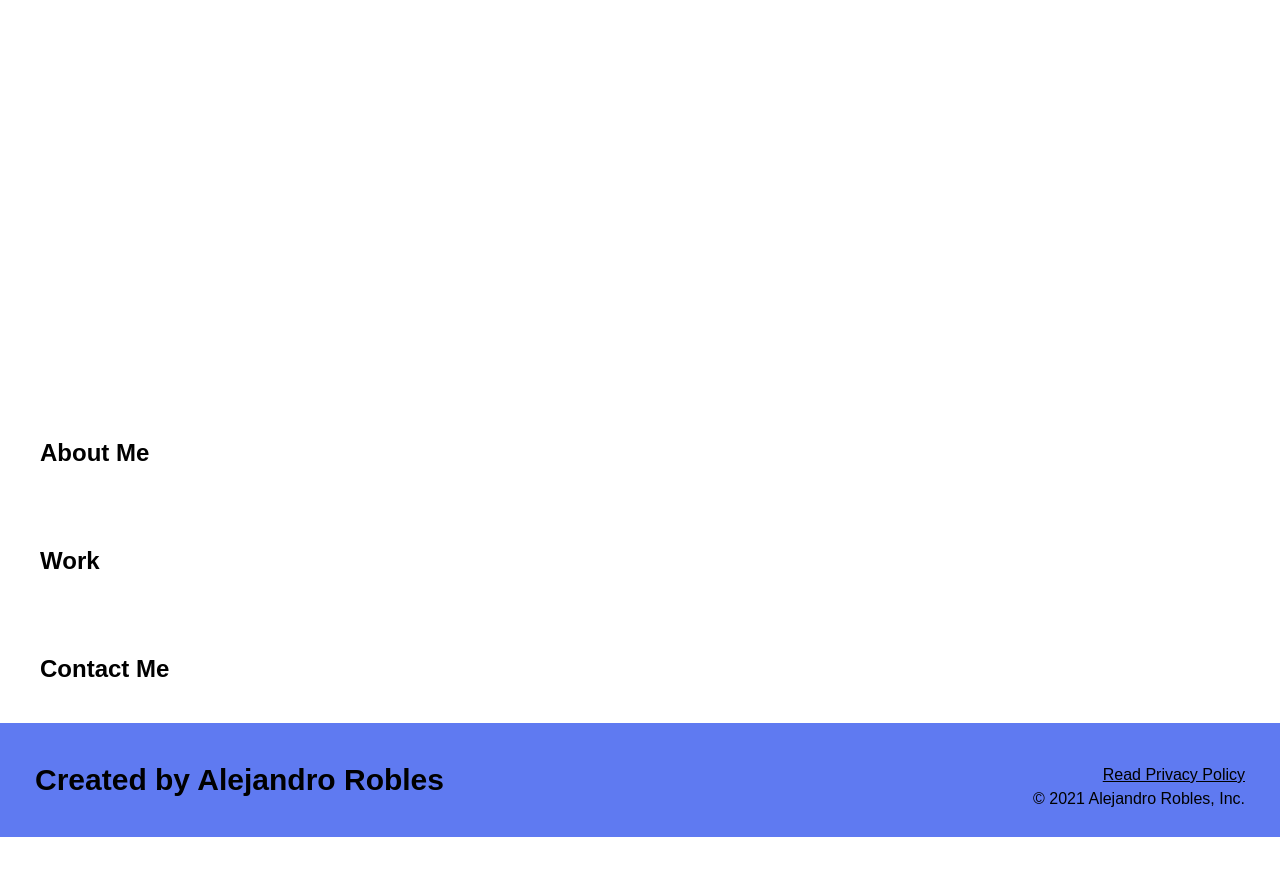
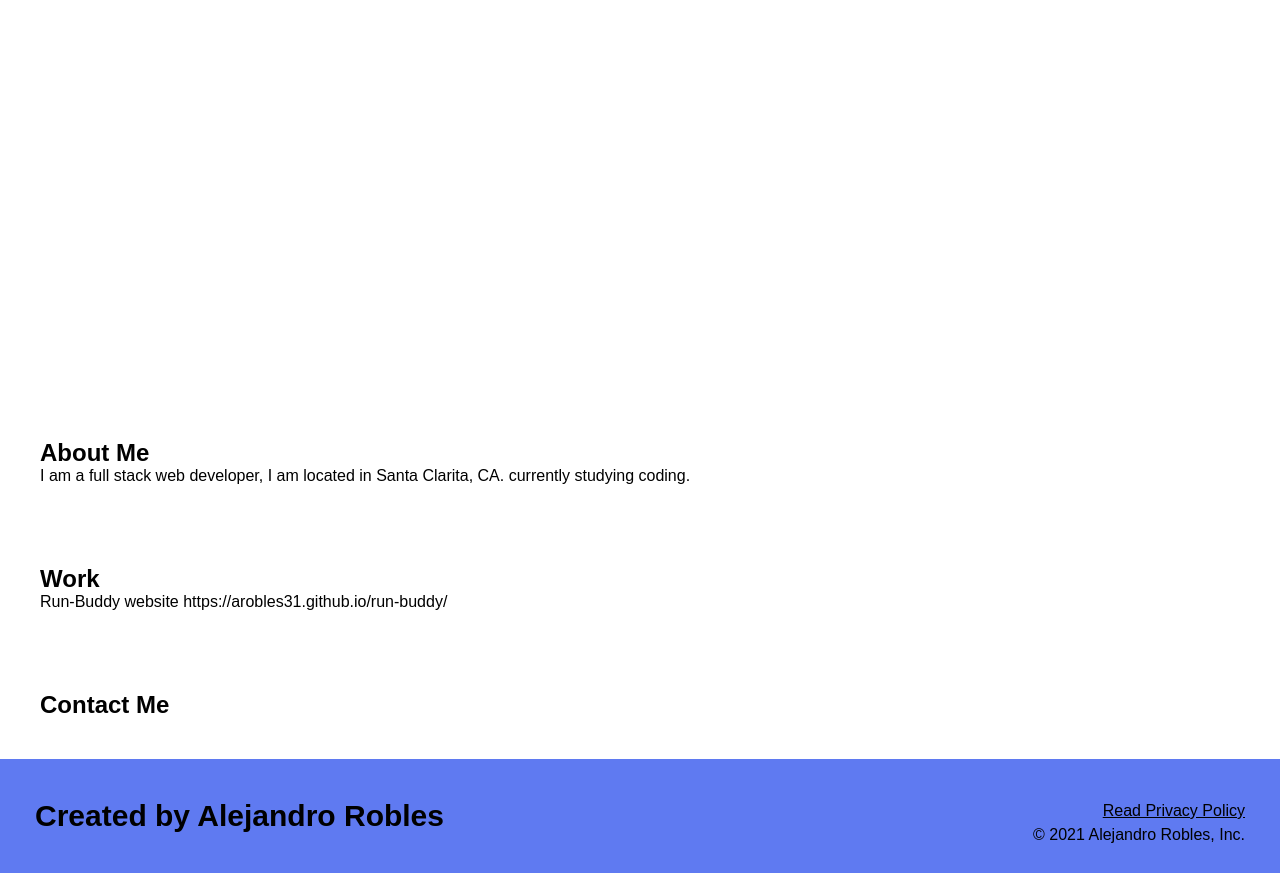
Before and after one commit to arobles31/aroblesportfolio, a plain HTML site: page index.html in a window 1280 px wide. Shown: the part 72-945 px from the top of the page. Before the commit the page ends 909 px from the top, so only its background shows below. Drawn offline with Linux system fonts and the light colour scheme.

```diff
--- a/index.html
+++ b/index.html
@@ -9,7 +9,7 @@
         <!-- navigation -->
         <header>
             <h1>
-              <a href="/">ALEJANDRO ROBLES</a>
+              <a href="#">ALEJANDRO ROBLES</a>
             </h1>
             <nav>
                 <!-- Unordered list element -->
@@ -35,17 +35,23 @@
         </section>
 
         <!-- "About me" section -->
-        <section>
+        <section id="about-me">
             <h2>About Me</h2>
+            <p>
+                I am a full stack web developer, I am located in Santa Clarita, CA. currently studying coding.
+            </p>
         </section>
 
         <!-- "Work" section -->
-        <section>
+        <section id="work">
             <h2>Work</h2>
+            <p>
+                Run-Buddy website https://arobles31.github.io/run-buddy/
+            </p>
         </section>
 
         <!-- "Contact me" -->
-        <section>
+        <section id="contact-me">
             <h2>Contact Me</h2>
         </section>
 
```
